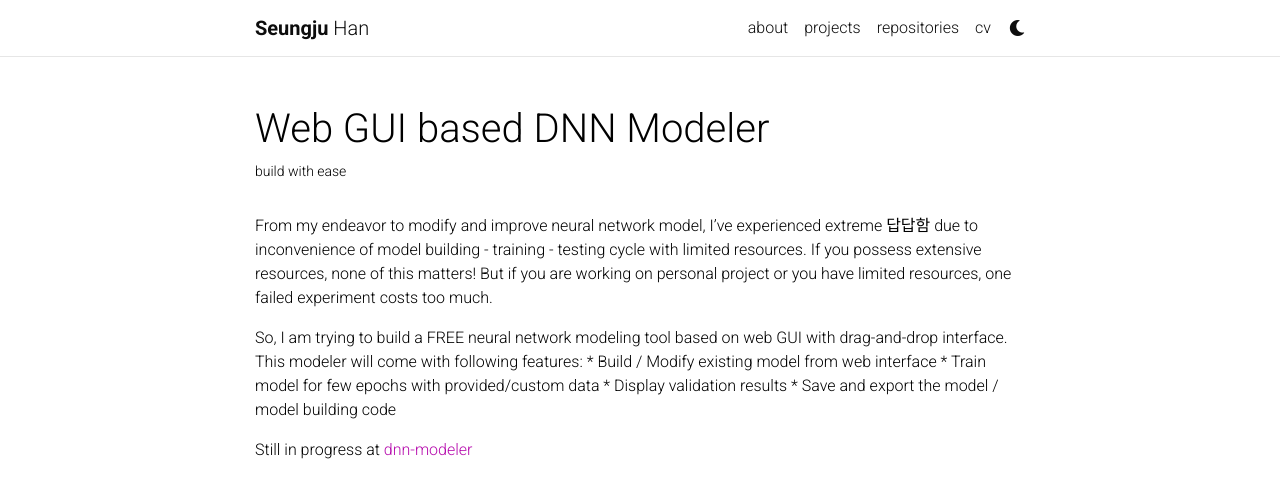
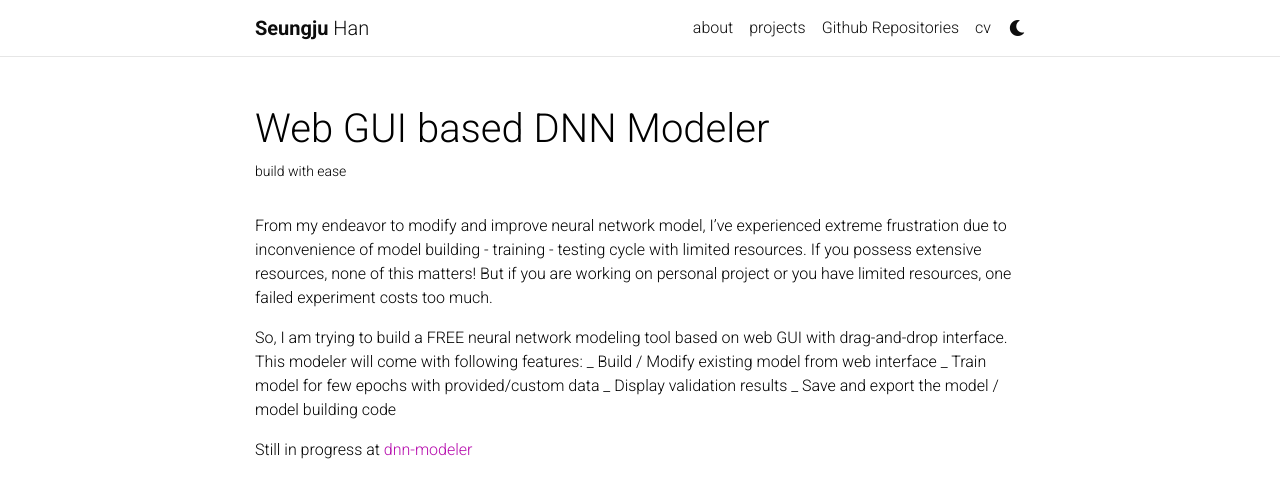
Before and after one commit to seungjoohan/seungjoohan.github.io, a Jekyll site: the page built from _projects/4_project.md, in a window 1280 px wide and 900 px high. Shown: the top 480 px of the window. Built offline with Jekyll 4.4.1, drawn with Linux system fonts in a browser that asks for light colours; full-size pictures stand in for the smaller copies a plugin makes; comment, search, counter and statistics services are not loaded; a style sheet for code colours, icons or effects is not loaded.

Commit message:
add new project

```diff
--- a/_config.yml
+++ b/_config.yml
@@ -36,7 +36,7 @@
 repo_theme_light: default       # https://github.com/anuraghazra/github-readme-stats/blob/master/themes/README.md
 repo_theme_dark: dark           # https://github.com/anuraghazra/github-readme-stats/blob/master/themes/README.md
 repo_trophies:
-  enabled: true
+  enabled: False
   theme_light: flat    # https://github.com/ryo-ma/github-profile-trophy
   theme_dark: gitdimmed  # https://github.com/ryo-ma/github-profile-trophy
 
--- a/_includes/repository/repo.html
+++ b/_includes/repository/repo.html
@@ -8,7 +8,7 @@
 
 <div class="repo p-2 text-center">
   <a href="https://github.com/{{ include.repository }}">
-    <img class="repo-img-light w-100" alt="{{ include.repository }}" src="https://github-readme-stats.vercel.app/api/pin/?username={{ repo_url[0] }}&repo={{ repo_url[1] }}&theme={{ site.repo_theme_light }}&show_owner={{ show_owner }}">
-    <img class="repo-img-dark w-100" alt="{{ include.repository }}" src="https://github-readme-stats.vercel.app/api/pin/?username={{ repo_url[0] }}&repo={{ repo_url[1] }}&theme={{ site.repo_theme_dark }}&show_owner={{ show_owner }}">
+    <img class="repo-img-light w-100" alt="{{ repo_url[1] }}" src="https://github-readme-stats.vercel.app/api/pin/?username={{ repo_url[0] }}&repo={{ repo_url[1] }}&theme={{ site.repo_theme_light }}&show_owner={{ show_owner }}">
+    <img class="repo-img-dark w-100" alt="{{ repo_url[1] }}" src="https://github-readme-stats.vercel.app/api/pin/?username={{ repo_url[0] }}&repo={{ repo_url[1] }}&theme={{ site.repo_theme_dark }}&show_owner={{ show_owner }}">
   </a>
 </div>
--- a/_projects/4_project.md
+++ b/_projects/4_project.md
@@ -7,26 +7,27 @@
 category: work
 ---
 
-From my endeavor to modify and improve neural network model, I've experienced extreme 답답함 due to inconvenience of model building - training - testing cycle with limited resources. If you possess extensive resources, none of this matters! But if you are working on personal project or you have limited resources, one failed experiment costs too much.
+From my endeavor to modify and improve neural network model, I've experienced extreme frustration due to inconvenience of model building - training - testing cycle with limited resources. If you possess extensive resources, none of this matters! But if you are working on personal project or you have limited resources, one failed experiment costs too much.
 
 So, I am trying to build a FREE neural network modeling tool based on web GUI with drag-and-drop interface. This modeler will come with following features:
-    * Build / Modify existing model from web interface
-    * Train model for few epochs with provided/custom data
-    * Display validation results
-    * Save and export the model / model building code
+_ Build / Modify existing model from web interface
+_ Train model for few epochs with provided/custom data
+_ Display validation results
+_ Save and export the model / model building code
 
 Still in progress at [dnn-modeler](https://github.com/seungjoohan/dnn-modeler)
 
 Since the tool will only utilize free resources at the moment, it's not ideal for large scale network modeling. Building the model will face no interference even for the big model, but the resources will not be sufficient to train unless you come with the extensive resources. I recommend testing modules in your model if your model is big!
 
 Skills involved:
- - ML: Pytorch
- - DevOps:
-    - Backend: FastAPI
-    - CI/CD:
-    - Version Control:
-    - Containerization:
- - Web: React
+
+- ML: Pytorch
+- DevOps:
+  - Backend: FastAPI
+  - CI/CD:
+  - Version Control:
+  - Containerization:
+- Web: React
 
 <div class="row">
     <div class="col-sm mt-3 mt-md-0">
```
Also changed, not shown: _data/repositories.yml (+6 -9 lines), _pages/repositories.md (+3 -30 lines), _projects/3_project.md (+9 -8 lines), _projects/5_project.md (added, +29 -0 lines), assets/img/tracker.jpg (added), 1 other file.
